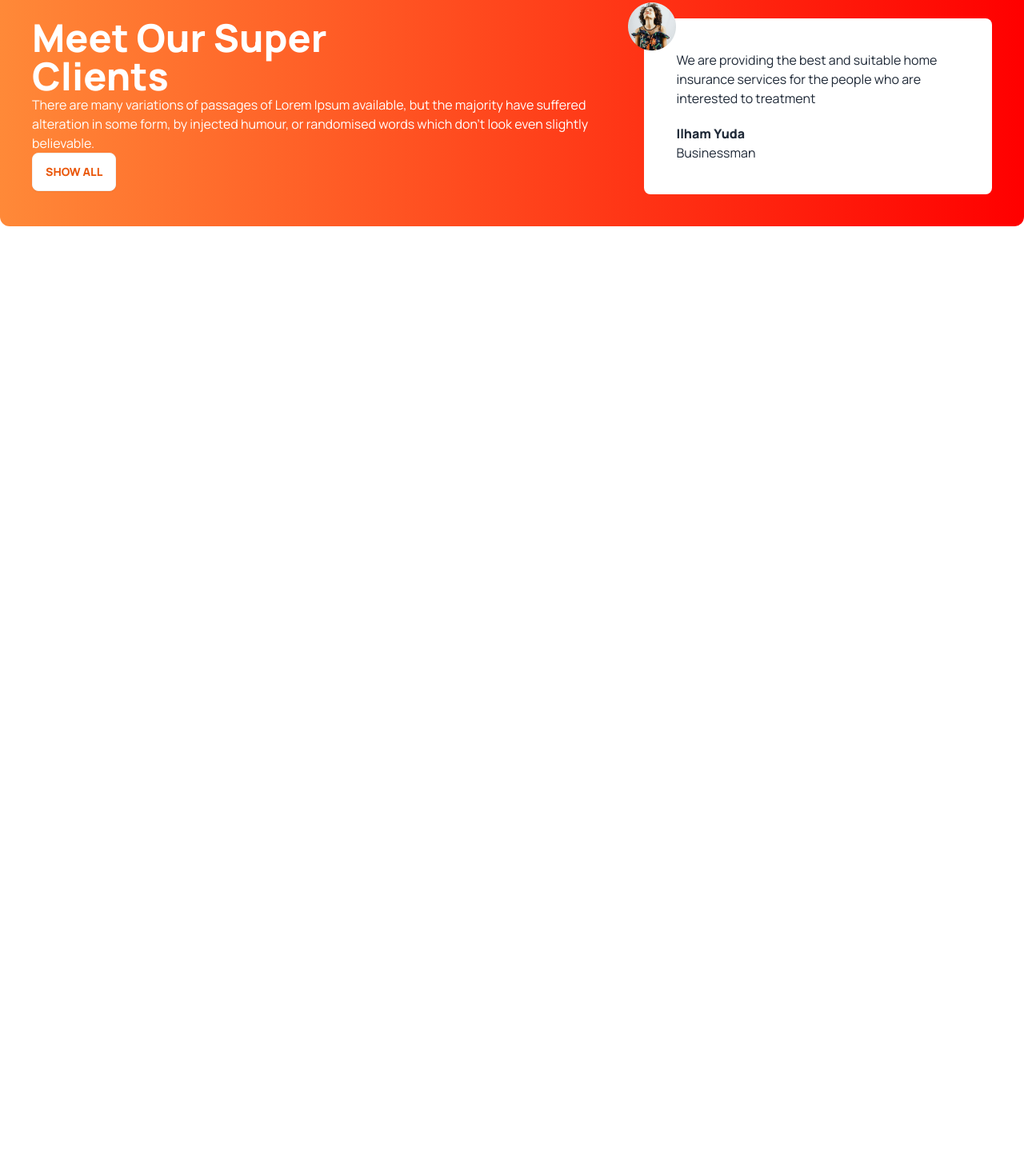
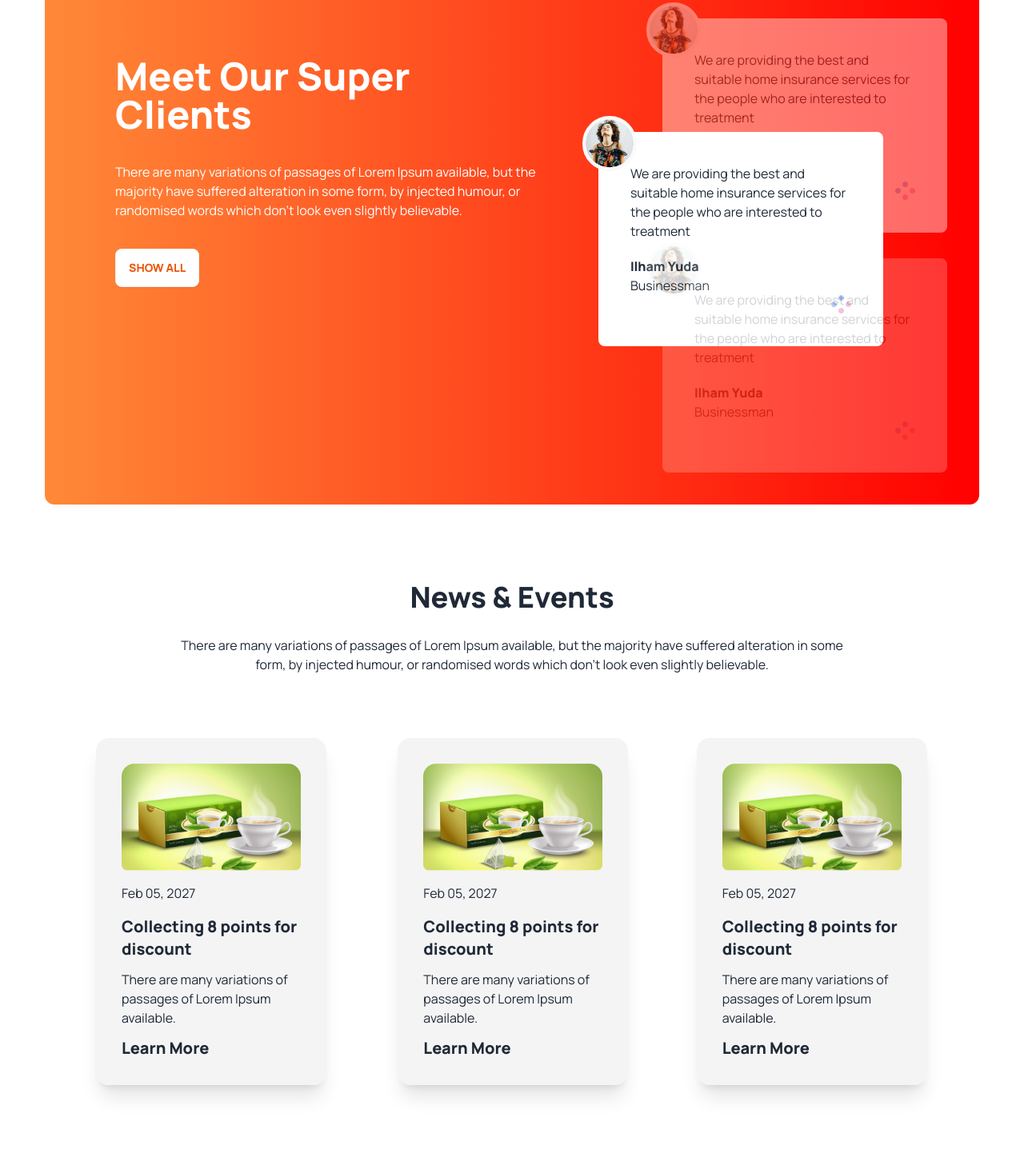
Before and after one commit to saiful797/tea-house-with-daisy-UI, a plain HTML site: page index.html in a window 1280 px wide. Shown: the part 1800-3237 px from the top of the page at 80% size. Before the commit the page ends 2179 px from the top, so only its background shows below. Drawn offline with nearby package versions, Linux system fonts and the light colour scheme.

Commit message:
added news and events section

```diff
--- a/index.html
+++ b/index.html
@@ -148,8 +148,8 @@
             </section>
 
             <!-- Meet Our Super Clients Section -->
-            <section class="my-24 flex flex-col lg:flex-row gap-12 rounded-xl bg-gradient-to-r from-[#FF8938] to-[#F00] p-10">
-                <div>
+            <section class="m-14 h-auto my-24 flex flex-col lg:flex-row gap-12 rounded-xl bg-gradient-to-r from-[#FF8938] to-[#F00] p-10">
+                <div class="md:p-12 space-y-9 pt-20 ">
                     <h2 class="text-5xl font-extrabold text-white">
                         Meet Our Super <br>
                         Clients
@@ -157,23 +157,94 @@
                     <p class="text-white">
                         There are many variations of passages of Lorem Ipsum available, but the majority have suffered alteration in some form, by injected humour, or randomised words which don't look even slightly believable.
                     </p>
-                    <button class="btn text-orange-600 font-extrabold bg-gradient-to-r from-[#Fff] to-[#Fff] opacity-1">
+                    <button class="btn text-orange-600 font-extrabold bg-gradient-to-r from-[#fff] to-[#fff] opacity-1">
                         SHOW ALL
                     </button>
                 </div>
-                <div>
-                    <!-- review -->
-                    <div class="relative p-10 rounded-lg bg-white">
+
+                <!-- review container -->
+                <div class="relative flex flex-col space-y-8 md:space-y-0 md:flex-col sm:space-y-12">
+                    <!--next review -->
+                    <div class="relative md:opacity-40 p-10 rounded-lg bg-white h-auto lg:mb-8">
                         <p>
-                            <img class="absolute -top-5 -left-5" src="images/client.png" alt="">
+                            <img class="absolute -top-5 -left-5 border-4 rounded-full border-zinc-50 bg-white" src="images/client.png" alt="">
                             We are providing the best and suitable home insurance services for the people who are interested to treatment
                         </p>
                         <h3 class="mt-5 font-extrabold">Ilham Yuda</h3>
                         <p>Businessman</p>
-
+                        <div class="flex justify-end">
+                            <img src="images/circles.png" alt="">
+                        </div>
+                    </div>
+                    <!--current review -->
+                    <div class="relative md:absolute md:top-1/4 md:-left-20 md:mr-20 p-10 rounded-lg bg-white h-auto lg:mb-8">
+                        <p>
+                            <img class="absolute -top-5 -left-5 border-4 rounded-full border-zinc-50 bg-white" src="images/client.png" alt="">
+                            We are providing the best and suitable home insurance services for the people who are interested to treatment
+                        </p>
+                        <h3 class="mt-5 font-extrabold">Ilham Yuda</h3>
+                        <p>Businessman</p>
+                        <div class="flex justify-end">
+                            <img src="images/circles.png" alt="">
+                        </div>
+                    </div>
+                    <!--previous review -->
+                    <div class="relative md:opacity-20 p-10 rounded-lg bg-white h-auto">
+                        <p>
+                            <img class="absolute -top-5 -left-5 border-4 rounded-full border-zinc-50 bg-white" src="images/client.png" alt="">
+                            We are providing the best and suitable home insurance services for the people who are interested to treatment
+                        </p>
+                        <h3 class="mt-5 font-extrabold">Ilham Yuda</h3>
+                        <p>Businessman</p>
+                        <div class="flex justify-end">
+                            <img src="images/circles.png" alt="">
+                        </div>
                     </div>
                 </div>
             </section>
+
+            <!-- News & Events Section -->
+            <section class="text-center">
+                <h3 class="text-4xl font-extrabold pb-7">News & Events</h3>
+                <p class="px-16 md:px-56">There are many variations of passages of Lorem Ipsum available, but the majority have suffered alteration in some form, by injected humour, or randomised words which don't look even slightly believable. </p>
+                <div class=" grid grid-cols-1 md:grid-cols-2 lg:grid-cols-3 p-20 space-x-9 md:space-x-11 gap-y-10 md:gap-y-10 ">
+
+                    <!-- First news card -->
+                    <div class="ml-10 md:w-72  space-y-4  card p-8  bg-gradient-to-r from-[#F4F4F4] to-[#F4F4F4] shadow-xl">
+                        <figure><img src="images/news-1.png" alt="Shoes" /></figure>
+                        <p class="text-left">Feb 05, 2027</p>
+                        <div class="text-left space-y-3">
+                          <h2 class="text-xl font-extrabold ">Collecting 8 points for discount</h2>
+                          <p>There are many variations of passages of Lorem Ipsum available.</p>
+                          <h2 class="text-xl font-extrabold ">Learn More</h2>
+                        </div>
+                    </div>
+                    <!-- First news card -->
+                    <div class=" md:w-72 space-y-4  card p-8  bg-gradient-to-r from-[#F4F4F4] to-[#F4F4F4] shadow-xl">
+                        <figure><img src="images/news-1.png" alt="Shoes" /></figure>
+                        <p class="text-left">Feb 05, 2027</p>
+                        <div class="text-left space-y-3">
+                          <h2 class="text-xl font-extrabold ">Collecting 8 points for discount</h2>
+                          <p>There are many variations of passages of Lorem Ipsum available.</p>
+                          <h2 class="text-xl font-extrabold ">Learn More</h2>
+                        </div>
+                    </div>
+                    <!-- third news card -->
+                    <div class=" md:w-72 space-y-4  card p-8  bg-gradient-to-r from-[#F4F4F4] to-[#F4F4F4] shadow-xl">
+                        <figure><img src="images/news-1.png" alt="Shoes" /></figure>
+                        <p class="text-left">Feb 05, 2027</p>
+                        <div class="text-left space-y-3">
+                          <h2 class="text-xl font-extrabold ">Collecting 8 points for discount</h2>
+                          <p>There are many variations of passages of Lorem Ipsum available.</p>
+                          <h2 class="text-xl font-extrabold ">Learn More</h2>
+                        </div>
+                    </div>
+
+
+                </div>
+            </section>
+            </section>
+
         </main>
 
         <footer>
```
